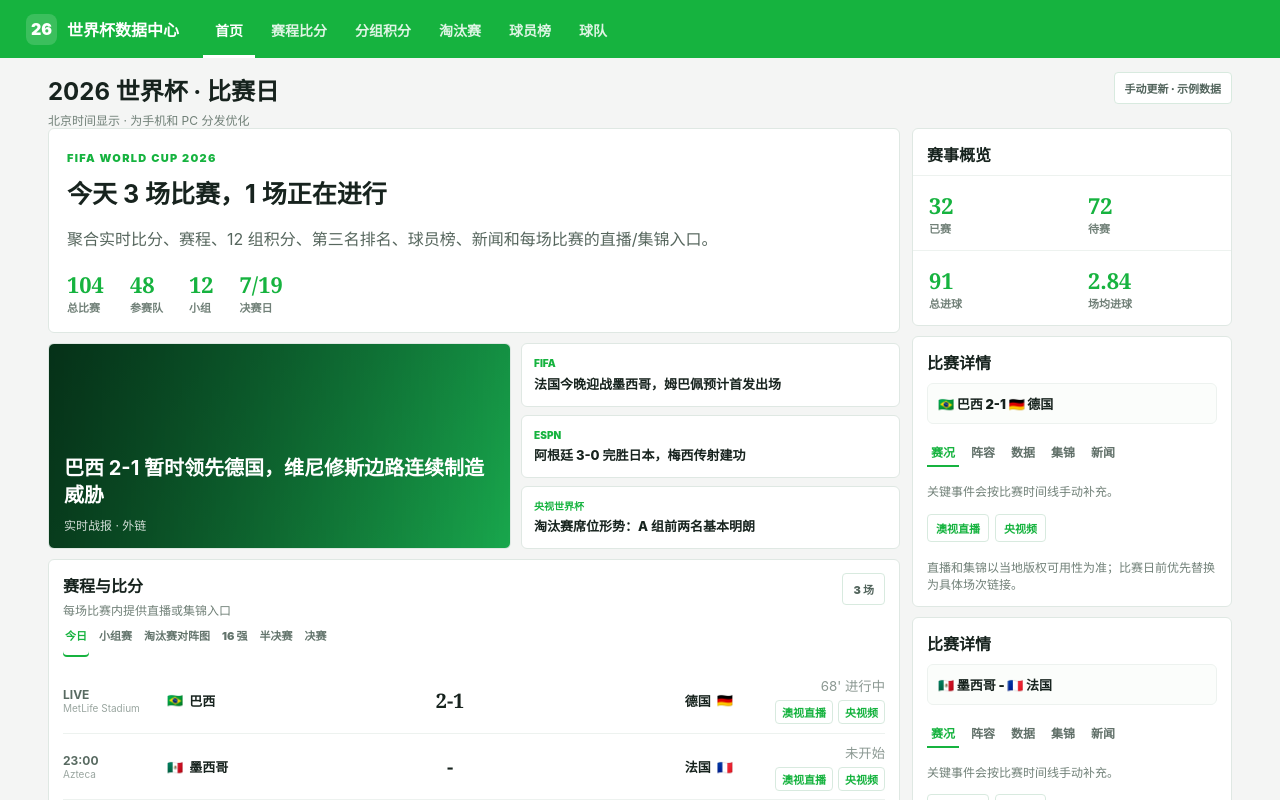
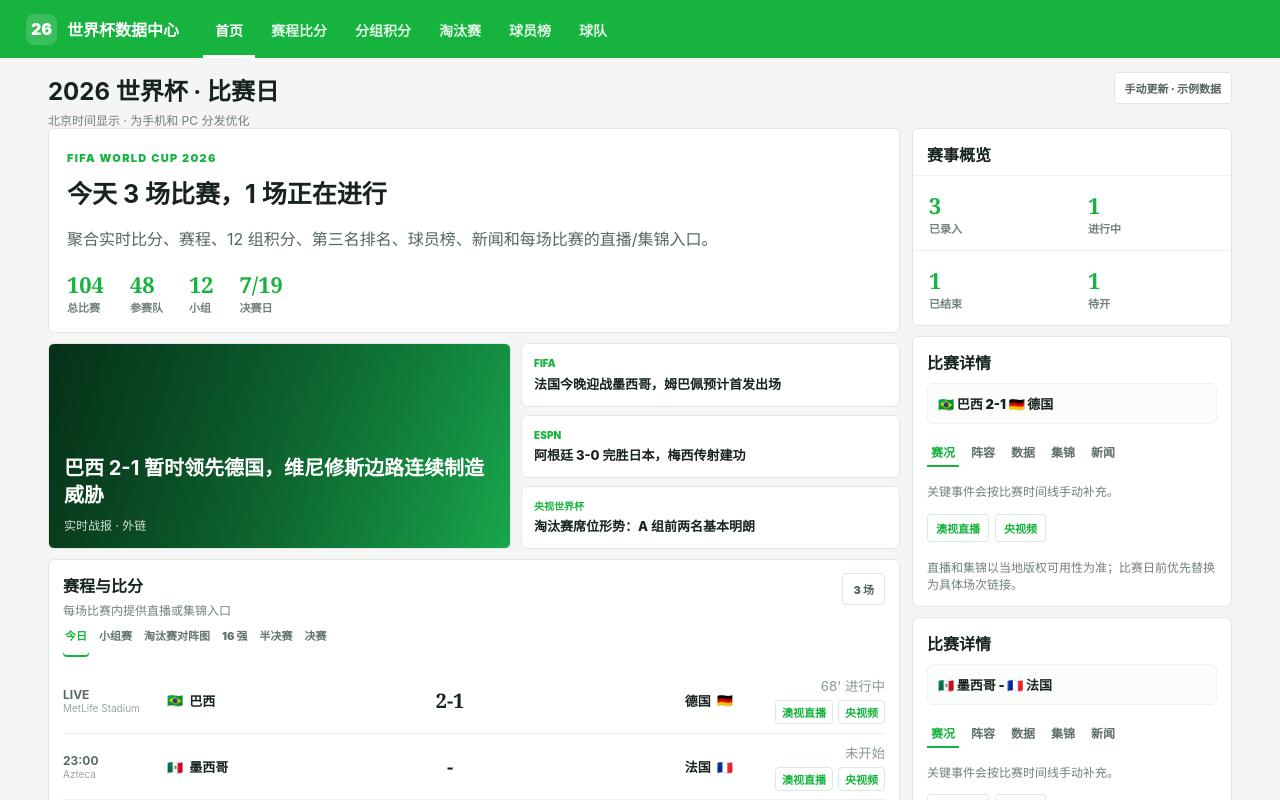
Before and after one commit to ZhengyangZou/worldcup-2026-pwa, a React (Vite) app in the folder worldcup-2026-pwa/: page / in a window 1280 px wide. Shown: the top 800 px of the page. Built offline with nearby package versions, Linux system fonts and the light colour scheme.

Commit message:
feat: derive overview metrics from matches

```diff
--- a/worldcup-2026-pwa/src/App.tsx
+++ b/worldcup-2026-pwa/src/App.tsx
@@ -18,10 +18,12 @@
 import { TeamProfileCard } from './features/teams/TeamProfileCard'
 import { featuredTeam } from './features/teams/teamProfileData'
 import { TournamentOverview } from './features/tournament/TournamentOverview'
-import { tournamentMetrics } from './features/tournament/tournamentData'
+import { buildTournamentMetrics } from './features/tournament/tournamentMetrics'
 import { AppHeader } from './layout/AppHeader'
 
 function App() {
+  const tournamentMetrics = buildTournamentMetrics(matches)
+
   return (
     <div className="app-shell">
       <AppHeader activeLabel="首页" />
--- a/worldcup-2026-pwa/src/features/tournament/tournamentData.ts
+++ /dev/null
@@ -1,8 +0,0 @@
-import type { TournamentMetric } from './types'
-
-export const tournamentMetrics: TournamentMetric[] = [
-  { id: 'played', label: '已赛', value: '32' },
-  { id: 'remaining', label: '待赛', value: '72' },
-  { id: 'goals', label: '总进球', value: '91' },
-  { id: 'average-goals', label: '场均进球', value: '2.84' },
-]
--- /dev/null
+++ b/worldcup-2026-pwa/src/features/tournament/tournamentMetrics.ts
@@ -0,0 +1,15 @@
+import type { Match } from '../matches/types'
+import type { TournamentMetric } from './types'
+
+export function buildTournamentMetrics(matches: Match[]): TournamentMetric[] {
+  const live = matches.filter((match) => match.time === 'LIVE' || match.status.includes('进行中')).length
+  const finished = matches.filter((match) => match.status === '已结束').length
+  const upcoming = matches.filter((match) => match.status === '未开始').length
+
+  return [
+    { id: 'listed', label: '已录入', value: String(matches.length) },
+    { id: 'live', label: '进行中', value: String(live) },
+    { id: 'finished', label: '已结束', value: String(finished) },
+    { id: 'upcoming', label: '待开', value: String(upcoming) },
+  ]
+}
```
Also changed, not shown: 2 other files (tests, documents, lock files or other folders).
